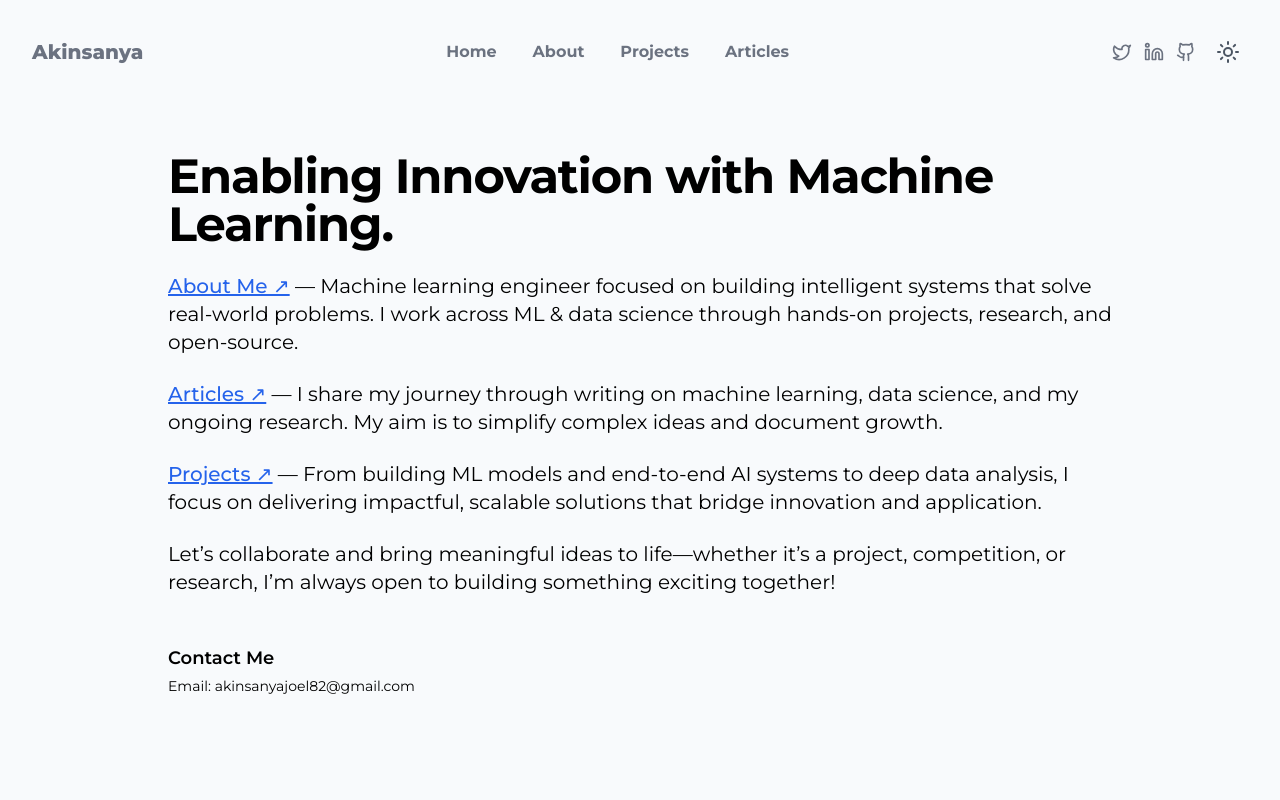
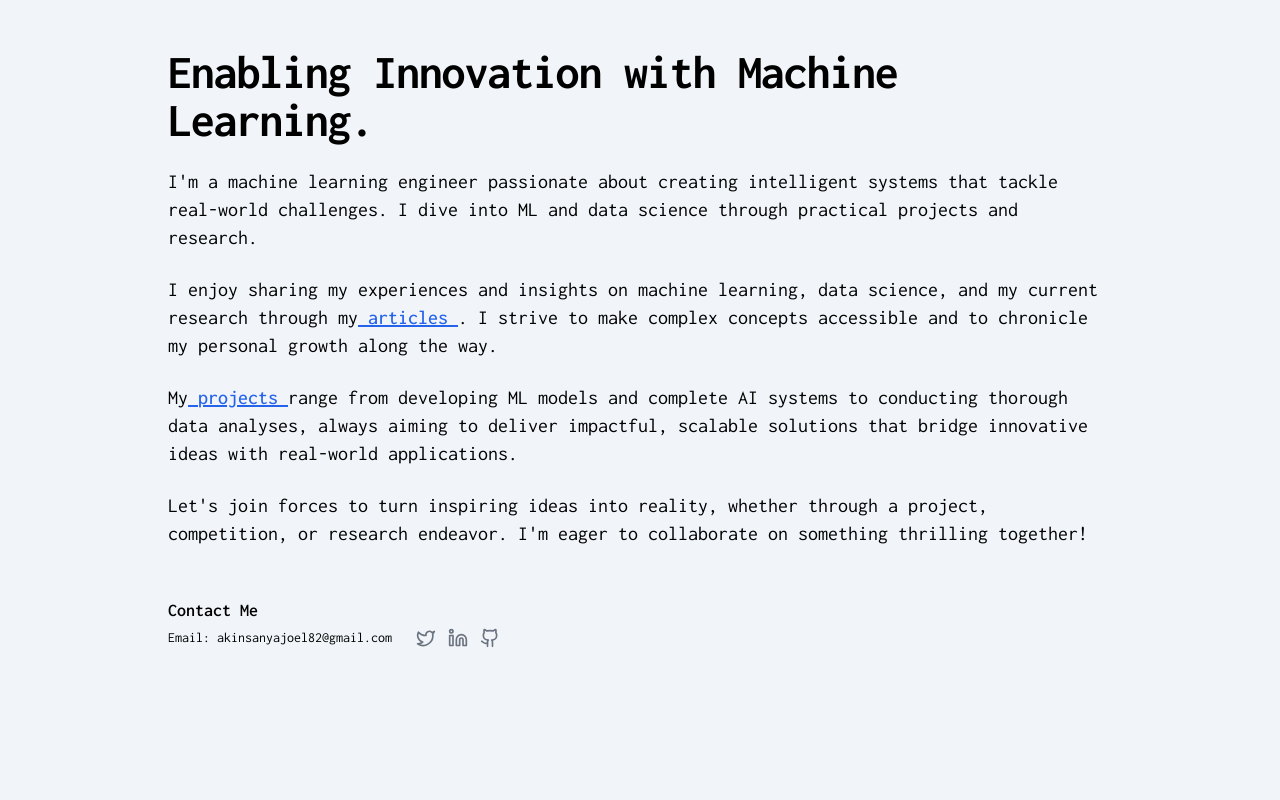
Before and after one commit to kiojoel/akinsanya, a Next.js app: page / in a window 1280 px wide. Shown: the top 800 px of the page. Built offline with nearby package versions, Linux system fonts and the light colour scheme.

Commit message:
fix content

```diff
--- a/app/components/Navbar.tsx
+++ b/app/components/Navbar.tsx
@@ -3,17 +3,16 @@
 import { Github, Linkedin, Twitter } from "lucide-react";
 import Link from "next/link";
 import { usePathname } from "next/navigation";
-import { ThemeToggle } from "./ThemeToggle";
 
 const navItems = [
-  {
+  /* {
     name: "Home",
     href: "/",
-  },
-  {
+  }, */
+  /* {
     name: "About",
     href: "/about",
-  },
+  }, */
   {
     name: "Projects",
     href: "/projects",
@@ -85,7 +84,6 @@ export function Navbar() {
           </svg>
         </a> */}
         <div className="hidden md:flex">
-          <ThemeToggle />
         </div>
       </div>
     </nav>
--- a/app/layout.tsx
+++ b/app/layout.tsx
@@ -1,16 +1,13 @@
 import type { Metadata } from "next";
-import { Montserrat } from "next/font/google";
+import { Inconsolata } from "next/font/google";
 import "./globals.css";
-import { Navbar } from "./components/Navbar";
-import Footer from "./components/Footer";
-import { ThemeProvider } from "./components/theme-provider";
 import { cn } from "@/lib/utils";
 import { Analytics } from "@vercel/analytics/next";
 import "highlight.js/styles/atom-one-dark.css";
 
 import "katex/dist/katex.min.css";
 
-const mont = Montserrat({ subsets: ["latin"] });
+const mont = Inconsolata({ subsets: ["latin"] });
 
 export const metadata: Metadata = {
   title: "Akinsanya",
@@ -27,20 +24,11 @@ export default function RootLayout({
 }>) {
   return (
     <html suppressHydrationWarning={true} lang="en">
-      <body className={cn(`${mont.className} bg-slate-50 dark:bg-black`)}>
-        <ThemeProvider
-          attribute="class"
-          defaultTheme="system"
-          enableSystem
-          disableTransitionOnChange
-        >
-          <Navbar />
-          <main className="max-w-6xl mx-auto px-4 sm:px-6 lg:px-8 min-h-screen ">
-            {children}
-            <Analytics />
-          </main>
-          <Footer />
-        </ThemeProvider>
+      <body className={cn(`${mont.className} bg-slate-100 dark:bg-black`)}>
+        <main className="max-w-6xl mx-auto px-4 sm:px-6 lg:px-8 min-h-screen ">
+          {children}
+          <Analytics />
+        </main>
       </body>
     </html>
   );
--- a/app/page.tsx
+++ b/app/page.tsx
@@ -1,60 +1,80 @@
+import { Github, Linkedin, Twitter } from "lucide-react";
+
 export default function Home() {
   return (
     <div className="max-w-5xl mx-auto px-6 md:px-10 mt-12 flex flex-col gap-6">
       <h1 className="text-4xl md:text-5xl font-bold leading-tight tracking-tight">
         Enabling Innovation with Machine Learning.
-      </h1>
-
+      </h1>{" "}
       <p className="text-lg md:text-xl text-muted-foreground">
-        <a
-          href="/about"
-          className="text-blue-600 hover:text-blue-800 font-medium underline"
-        >
-          About Me ↗
-        </a>
-        &nbsp;— Machine learning engineer focused on building intelligent
-        systems that solve real-world problems. I work across ML & data science
-        through hands-on projects, research, and open-source.
+        I&apos;m a machine learning engineer passionate about creating
+        intelligent systems that tackle real-world challenges. I dive into ML
+        and data science through practical projects and research.
       </p>
-
       <p className="text-lg md:text-xl text-muted-foreground">
+        I enjoy sharing my experiences and insights on machine learning, data
+        science, and my current research through my
         <a
           href="/articles"
           className="text-blue-600 hover:text-blue-800 font-medium underline"
         >
-          Articles ↗
+          {" "}
+          articles{" "}
         </a>
-        &nbsp;— I share my journey through writing on machine learning, data
-        science, and my ongoing research. My aim is to simplify complex ideas
-        and document growth.
+        . I strive to make complex concepts accessible and to chronicle my
+        personal growth along the way.
       </p>
-
       <p className="text-lg md:text-xl text-muted-foreground">
+        My
         <a
           href="/projects"
           className="text-blue-600 hover:text-blue-800 font-medium underline"
         >
-          Projects ↗
+          {" "}
+          projects{" "}
         </a>
-        &nbsp;— From building ML models and end-to-end AI systems to deep data
-        analysis, I focus on delivering impactful, scalable solutions that
-        bridge innovation and application.
+        range from developing ML models and complete AI systems to conducting
+        thorough data analyses, always aiming to deliver impactful, scalable
+        solutions that bridge innovative ideas with real-world applications.
       </p>
-
       <p className="text-lg md:text-xl text-muted-foreground">
-        Let’s collaborate and bring meaningful ideas to life—whether it’s a
-        project, competition, or research, I’m always open to building something
-        exciting together!
+        Let&apos;s join forces to turn inspiring ideas into reality, whether
+        through a project, competition, or research endeavor. I&apos;m eager to
+        collaborate on something thrilling together!
       </p>
-
       <div className="mt-6">
         <h5 className="text-lg font-semibold mb-1">Contact Me</h5>
-        <a
-          className="text-sm text-muted-foreground hover:text-blue-700 block"
-          href="mailto:akinsanyajoel82@gmail.com"
-        >
-          Email: akinsanyajoel82@gmail.com
-        </a>
+        <div className="flex items-center gap-6">
+          <a
+            className="text-sm text-muted-foreground hover:text-blue-700"
+            href="mailto:akinsanyajoel82@gmail.com"
+          >
+            Email: akinsanyajoel82@gmail.com
+          </a>
+          <div className="flex items-center gap-3">
+            <a
+              href="https://twitter.com/Akinsanya__Joel"
+              target="_blank"
+              className="text-gray-500 hover:text-blue-700 hover:cursor-pointer"
+            >
+              <Twitter size={20} />
+            </a>
+            <a
+              href="https://www.linkedin.com/in/akinsanya-joel-1a5b51168/"
+              target="_blank"
+              className="text-gray-500 hover:text-blue-700 hover:cursor-pointer"
+            >
+              <Linkedin size={20} />
+            </a>
+            <a
+              href="https://github.com/kiojoel"
+              target="_blank"
+              className="text-gray-500 hover:text-blue-700 hover:cursor-pointer"
+            >
+              <Github size={20} />
+            </a>
+          </div>
+        </div>
       </div>
     </div>
   );
--- a/app/projects/page.tsx
+++ b/app/projects/page.tsx
@@ -29,30 +29,6 @@ const projects = [
       "Python | PyPI | scikit-learn | pytest | Matplotlib | Seaborn | Pandas",
     link: "https://github.com/kiojoel/custom-cv-lib",
     src: "/cv.png",
-  },
-  {
-    projectName: "Project 4",
-    projectType: "Web Developement",
-    description:
-      "Nulla facilisi. Phasellus pretium arcu vitae quam lacinia, in tempor sapien dignissim.",
-    techStacks: "Python | Jupyter",
-    link: "https://example.com/project4",
-  },
-  {
-    projectName: "Project 5",
-    projectType: "Web Developement",
-    description:
-      "Nulla facilisi. Phasellus pretium arcu vitae quam lacinia, in tempor sapien dignissim.",
-    techStacks: "Python | Jupyter",
-    link: "https://example.com/project4",
-  },
-  {
-    projectName: "Project 6",
-    projectType: "Web Developement",
-    description:
-      "Nulla facilisi. Phasellus pretium arcu vitae quam lacinia, in tempor sapien dignissim.",
-    techStacks: "Python | Jupyter",
-    link: "https://example.com/project4",
   },
   // Add more projects as needed
 ];
--- a/tailwind.config.ts
+++ b/tailwind.config.ts
@@ -19,6 +19,7 @@ const config = {
     },
     extend: {
       colors: {
+        sandpink: "#D4A896",
         border: "hsl(var(--border))",
         input: "hsl(var(--input))",
         ring: "hsl(var(--ring))",
```
